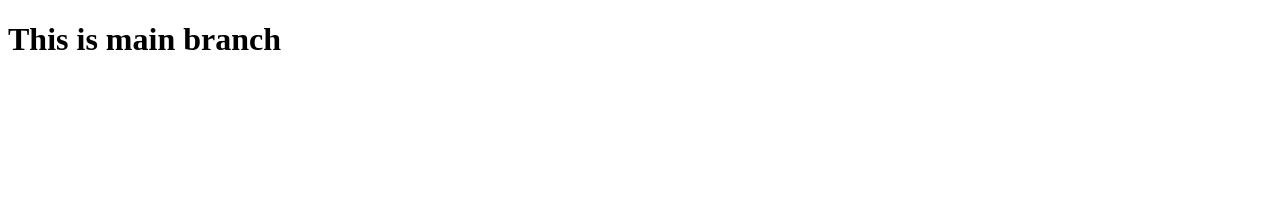
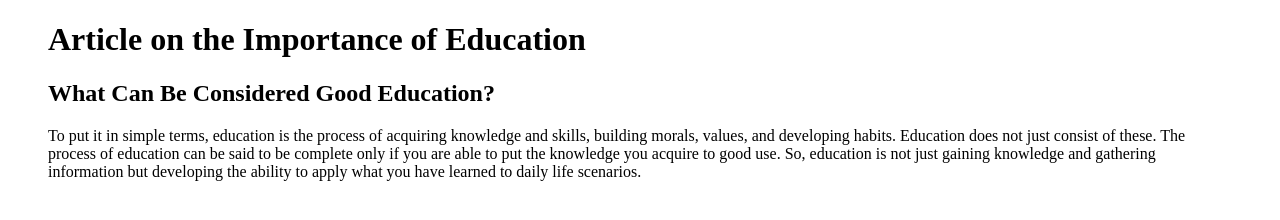
Before and after one commit to messumalisheeno/Learning-HTML, a plain HTML site: page index.html in a window 1280 px wide. Drawn offline with Linux system fonts and the light colour scheme.

Commit message:
class12-blockquote-tag.html

```diff
--- a/index.html
+++ b/index.html
@@ -5,7 +5,10 @@
     <meta name="viewport" content="width=device-width, initial-scale=1.0">
     <title>Document</title>
 </head>
-<body>
-    <h1>This is main branch</h1>
+<body><blockquote cite="https://byjus.com/english/article-on-the-importance-of-education/">
+    <h1>Article on the Importance of Education</h1>
+    <h2>What Can Be Considered Good Education?</h2>
+    <p>To put it in simple terms, education is the process of acquiring knowledge and skills, building morals, values, and developing habits. Education does not just consist of these. The process of education can be said to be complete only if you are able to put the knowledge you acquire to good use. So, education is not just gaining knowledge and gathering information but developing the ability to apply what you have learned to daily life scenarios.</p>
+</blockquote>
 </body>
 </html>
```
